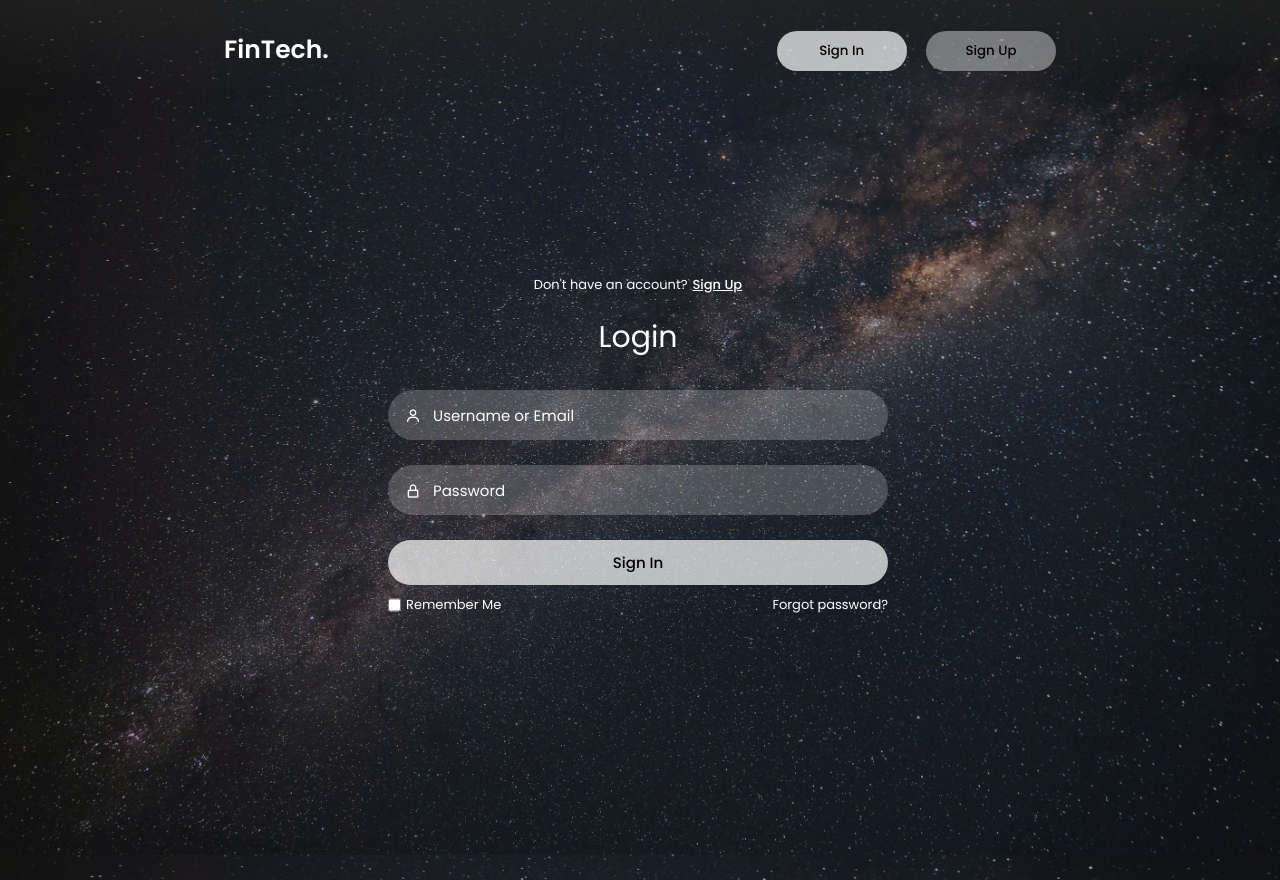
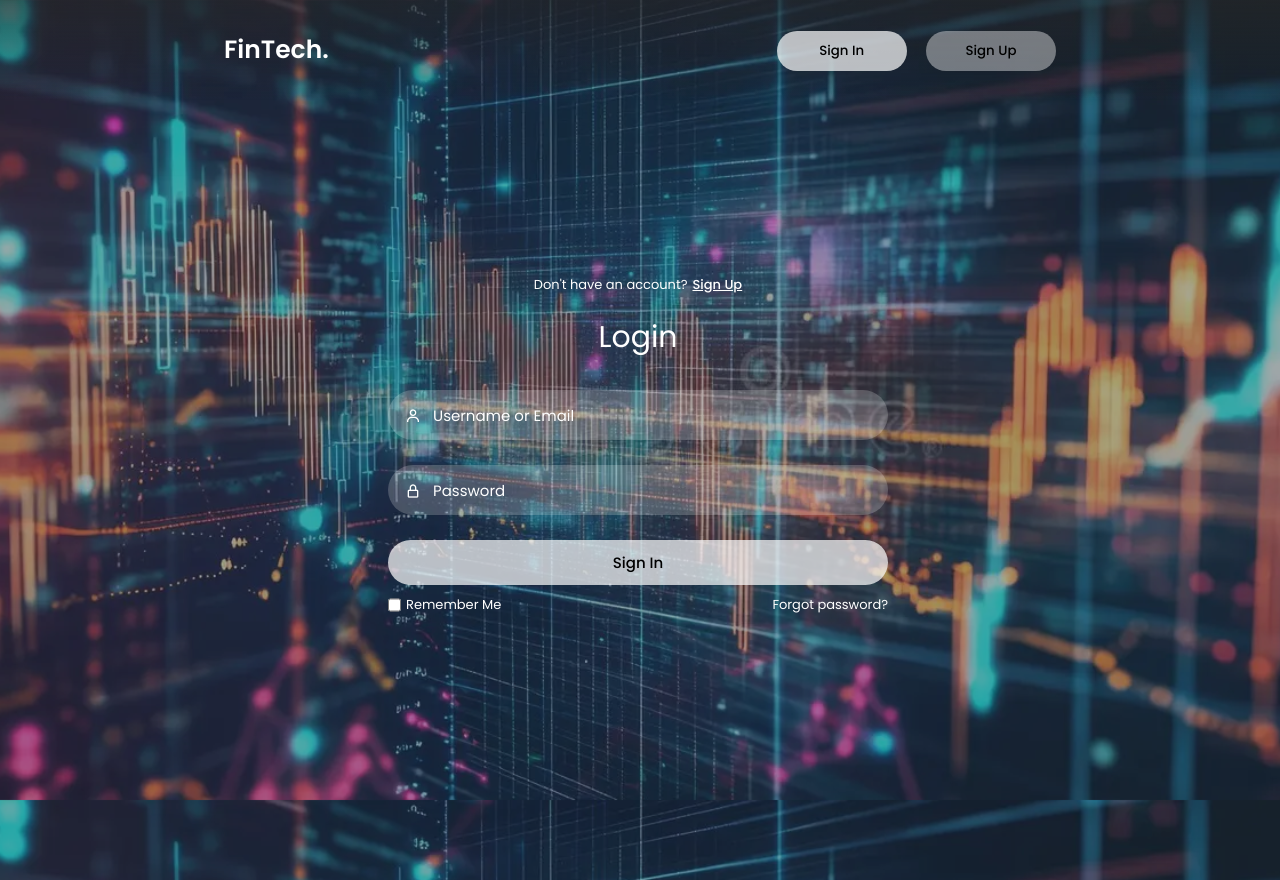
Before and after one commit to amulya195/finance_tracker, a Django app: page / in a window 1280 px wide. Run offline with Django 4.2, Linux system fonts and the light colour scheme; tables that the repository leaves empty hold one stand-in row (values such as "Sample post").

Commit message:
Login page modified

```diff
--- a/assets/css/dashboard.css
+++ b/assets/css/dashboard.css
@@ -2,7 +2,7 @@ body {
     font-family: Arial, sans-serif;
     margin: 0;
     padding: 0;
-    background: url(milky.jpg);
+    background: url(mon.jpg);
 }
 
 header {
--- a/assets/css/expense.css
+++ b/assets/css/expense.css
@@ -3,7 +3,7 @@ body{
     justify-content: center;
     align-items: center; */
     min-height: 100vh;
-    background: url(milky.jpg);
+    background: url(mon.jpg);
 }
 /* styles.css */
 
--- a/assets/css/income.css
+++ b/assets/css/income.css
@@ -3,7 +3,7 @@ body{
     justify-content: center;
     align-items: center; */
     min-height: 100vh;
-    background: url(milky.jpg);
+    background: url(mon.jpg);
 }
 /* styles.css */
 
@@ -14,13 +14,13 @@ body{
     position: absolute;
     top: 16px;
     right: 45px;
-    background-color: rgba(255, 255, 255, 0.5);
+    background-color: rgba(78, 223, 45, 0.5);
     padding: 15px 62px;
     border: none;
     border-radius: 5px;
 }
 h1{
-    color: white;
+    color: rgb(44, 166, 84);
 }
 /* Centered Income Entries Heading with White Color */
 h2 {
--- a/assets/css/profile.css
+++ b/assets/css/profile.css
@@ -2,7 +2,7 @@ body {
     font-family: Arial, sans-serif;
     margin: 0;
     padding: 0;
-    background: url(milky.jpg);
+    background: url(mon.jpg);
 }
 
 .nav
--- a/assets/css/setting.css
+++ b/assets/css/setting.css
@@ -2,7 +2,7 @@ body {
     font-family: Arial, sans-serif;
     margin: 0;
     padding: 0;
-    background: url(milky.jpg);
+    background: url(mon.jpg);
 }
 
 .nav
--- a/assets/css/styles.css
+++ b/assets/css/styles.css
@@ -8,7 +8,7 @@
     font-family: 'Poppins', sans-serif;
 }
 body{
-    background: url("milky.jpg");
+    background: url("mon.jpg");
     background-size: cover;
     background-repeat: no-repeat;
     background-attachment: fixed;
--- a/static/css/income.css
+++ b/static/css/income.css
@@ -3,7 +3,7 @@ body{
     justify-content: center;
     align-items: center; */
     min-height: 100vh;
-    background: url(milky.jpg);
+    background: url(mon.jpg);
 }
 /* styles.css */
 
--- a/static/css/setting.css
+++ b/static/css/setting.css
@@ -2,7 +2,7 @@ body {
     font-family: Arial, sans-serif;
     margin: 0;
     padding: 0;
-    background: url(milky.jpg);
+    background: url(mon.jpg);
 }
 
 .nav
--- a/static/css/styles.css
+++ b/static/css/styles.css
@@ -8,7 +8,7 @@
     font-family: 'Poppins', sans-serif;
 }
 body{
-    background: url("milky.jpg");
+    background: url("mon.jpg");
     background-size: cover;
     background-repeat: no-repeat;
     background-attachment: fixed;
```
Also changed, not shown: assets/css/mon.jpg (added), db.sqlite3, static/css/mon.jpg (added).
